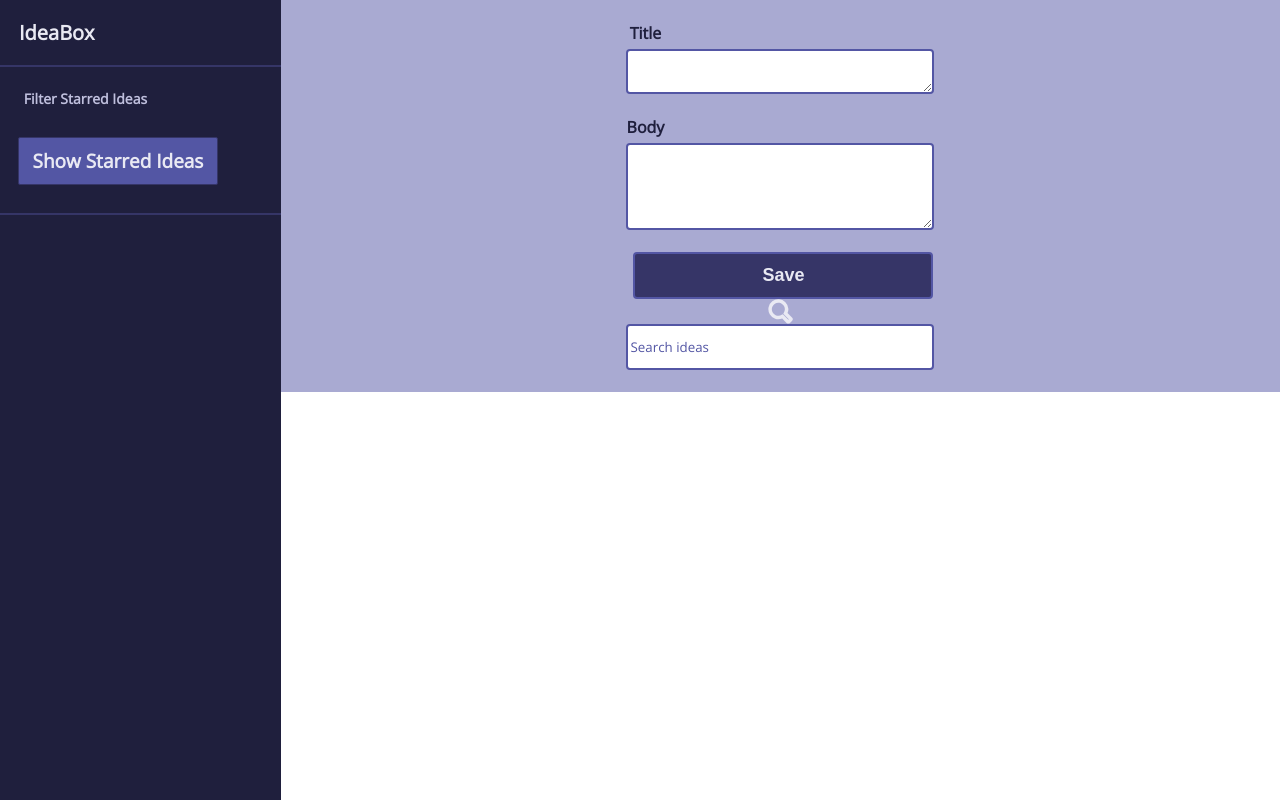
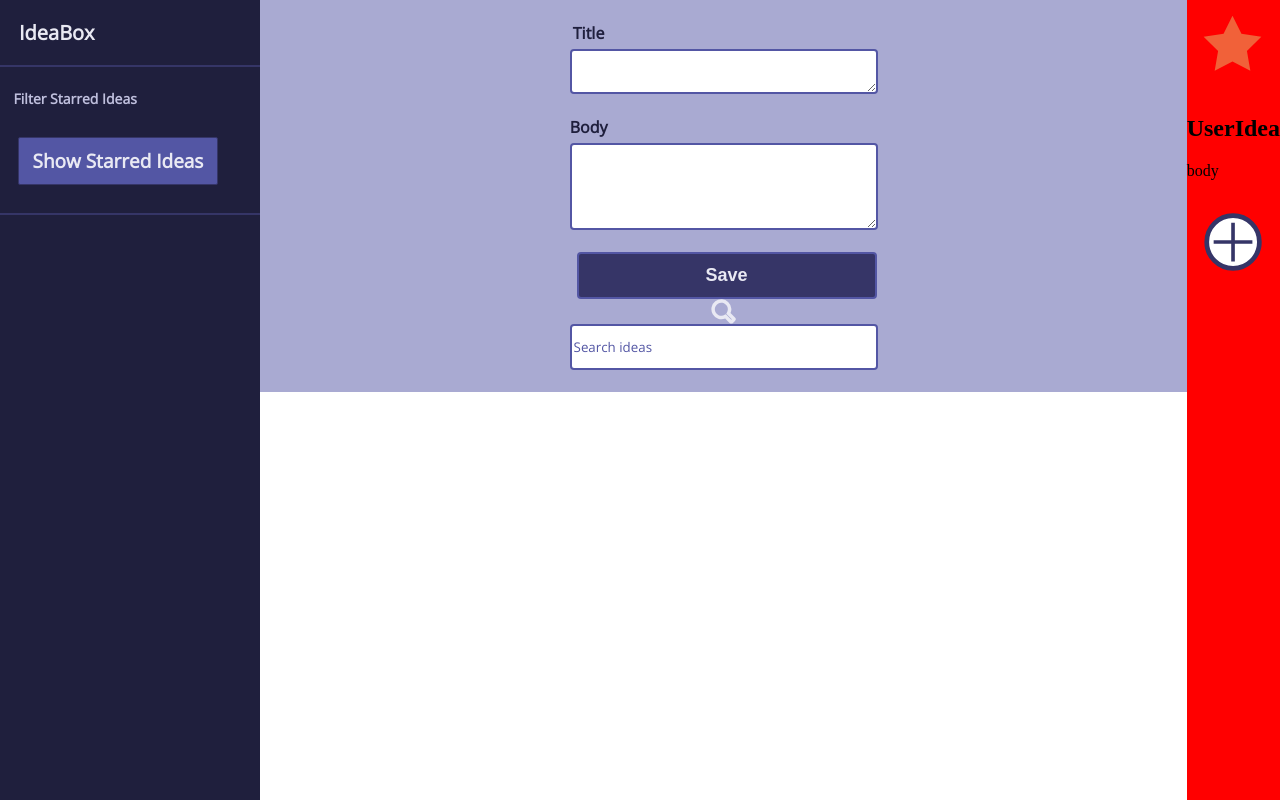
Before and after one commit to smithkirsten/ideabox, a plain HTML site: page index.html in a window 1280 px wide. Drawn offline with nearby package versions, Linux system fonts and the light colour scheme.

Commit message:
feature new html for user idea cards

```diff
--- a/index.html
+++ b/index.html
@@ -32,7 +32,21 @@
                 <input type="text" placeholder="Search ideas" name="search" id="search-bar"><br>
             </form>
         <section class="ideas-grid"> <!-- added a class for the ideas section-->
-            <article class="idea-card-grid"></article>
+                  <article class="idea-card-grid">
+                    <header>
+                        <img src="assets/star-active.svg" class="star-img">
+                        <h2>UserIdea</h2>
+                    </header>
+                    <div class="content">
+                        <p>body</p>
+                    </div>
+                    <footer>
+                        <img src="assets/comment.svg" class="comment-img">
+                    </footer>
+                </article>
+
+                </footer>
+              </div>
         </section>
     </div>
     </body>
```
